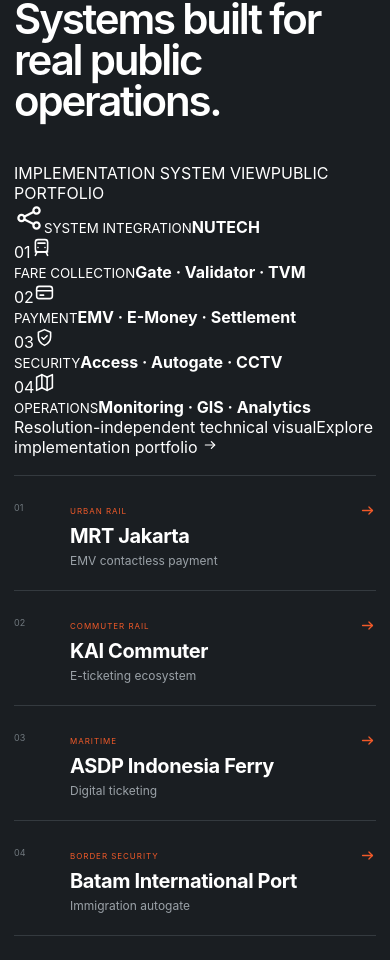
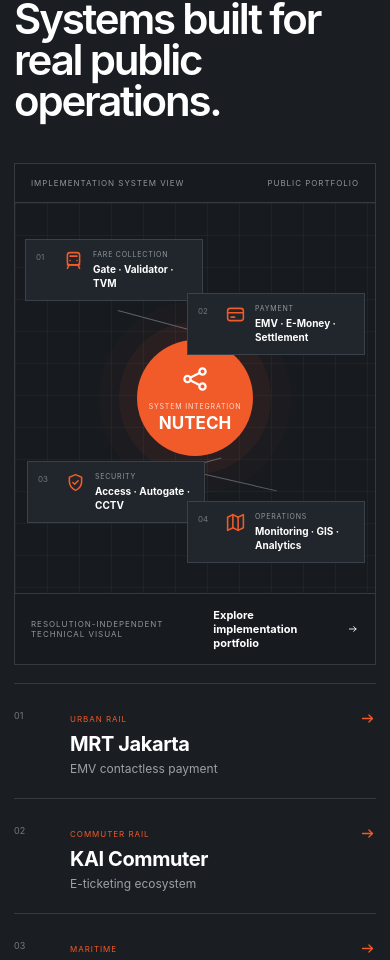
Before and after one commit to nabillazachra/nutech-revamp, a Next.js app: page /nutech-revamp/ in a window 390 px wide. Shown: the part 4853-5813 px from the top of the page. Built offline with nearby package versions, Linux system fonts and the light colour scheme; no server answers.

Commit message:
style: add resolution-independent project visuals

```diff
--- a/app/globals.css
+++ b/app/globals.css
@@ -505,3 +505,49 @@
   .nodeSecurityV3{left:14px;bottom:86px}
   .nodeDataV3{right:12px;bottom:64px}
 }
+
+
+/* ---------- Resolution-independent implementation visuals ---------- */
+.experienceSystemVisual{background:#171b20;border:1px solid #343a3f;color:#fff;display:flex;flex-direction:column}
+.experienceSystemTop,.experienceSystemFoot{display:flex;align-items:center;justify-content:space-between;gap:16px;padding:14px 16px;font-size:8px;letter-spacing:.12em;text-transform:uppercase;color:#8f979d}
+.experienceSystemTop{border-bottom:1px solid #343a3f}
+.experienceSystemFoot{border-top:1px solid #343a3f}
+.experienceSystemFoot a{display:inline-flex;align-items:center;gap:8px;color:#fff;font-size:11px;font-weight:700;text-transform:none;letter-spacing:0}
+.experienceSystemCanvas{position:relative;min-height:420px;background-image:linear-gradient(rgba(255,255,255,.035) 1px,transparent 1px),linear-gradient(90deg,rgba(255,255,255,.035) 1px,transparent 1px);background-size:32px 32px;overflow:hidden}
+.experienceSystemCore{position:absolute;left:50%;top:50%;transform:translate(-50%,-50%);width:142px;height:142px;border-radius:50%;background:var(--orange);display:flex;flex-direction:column;align-items:center;justify-content:center;text-align:center;z-index:3;box-shadow:0 0 0 18px rgba(241,90,41,.06),0 0 0 38px rgba(241,90,41,.025)}
+.experienceSystemCore small{font-size:7px;letter-spacing:.12em;margin-top:8px;opacity:.8}
+.experienceSystemCore strong{font-size:17px;margin-top:2px}
+.experienceSystemLane{position:absolute;z-index:4;display:grid;grid-template-columns:22px 24px 1fr;gap:9px;align-items:start;min-width:200px;background:#20262b;border:1px solid #394149;padding:12px 13px}
+.experienceSystemLane>span{font-size:8px;color:#707880;padding-top:2px}
+.experienceSystemLane>svg{color:var(--orange)}
+.experienceSystemLane small,.experienceSystemLane strong{display:block}
+.experienceSystemLane small{font-size:7px;letter-spacing:.11em;color:#90989e;margin-bottom:4px}
+.experienceSystemLane strong{font-size:10px;line-height:1.35}
+.laneFare{left:18px;top:42px}
+.lanePay{right:18px;top:76px}
+.laneSecurity{left:24px;bottom:54px}
+.laneOps{right:20px;bottom:38px}
+.experienceSystemLine{position:absolute;height:1px;background:#596269;z-index:1}
+.expLineA{width:30%;left:28%;top:31%;transform:rotate(15deg)}
+.expLineB{width:28%;right:27%;top:35%;transform:rotate(-13deg)}
+.expLineC{width:29%;left:29%;bottom:31%;transform:rotate(-15deg)}
+.expLineD{width:28%;right:27%;bottom:29%;transform:rotate(13deg)}
+
+.implementationSurfaceSection{background:#fff}
+.implementationSurfaceList{border-top:1px solid #d9dad6}
+.implementationSurfaceList article{display:grid;grid-template-columns:42px 48px 1fr;gap:22px;align-items:start;padding:26px 0;border-bottom:1px solid #d9dad6}
+.implementationSurfaceList article>span{font-size:9px;color:#9ba0a4;padding-top:5px}
+.implementationSurfaceList article>svg{color:var(--orange)}
+.implementationSurfaceList h3{font-size:22px;letter-spacing:-.02em;margin:0 0 8px}
+.implementationSurfaceList p{margin:0;max-width:720px;color:#73797f;line-height:1.65;font-size:13px}
+
+@media(max-width:680px){
+  .experienceSystemCanvas{min-height:390px}
+  .experienceSystemCore{width:116px;height:116px}
+  .experienceSystemLane{min-width:0;width:178px;padding:10px;grid-template-columns:18px 21px 1fr}
+  .laneFare{left:10px;top:36px}
+  .lanePay{right:10px;top:90px}
+  .laneSecurity{left:12px;bottom:70px}
+  .laneOps{right:10px;bottom:30px}
+  .implementationSurfaceList article{grid-template-columns:32px 38px 1fr;gap:14px}
+}
```
